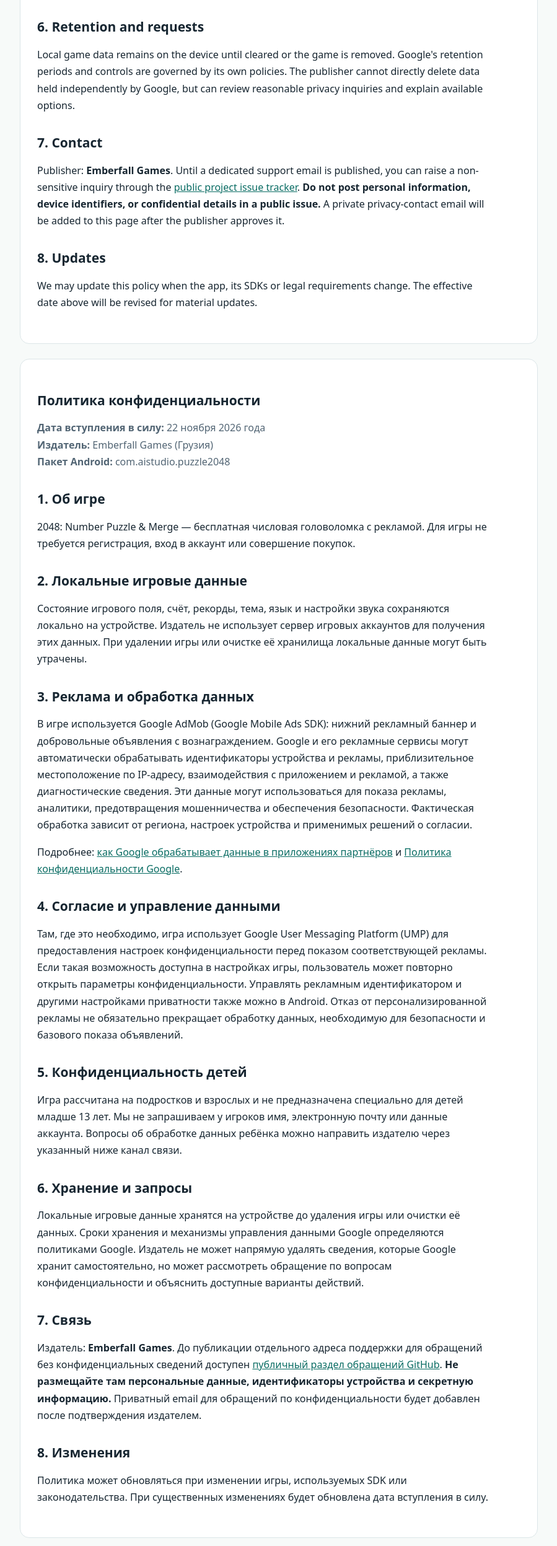
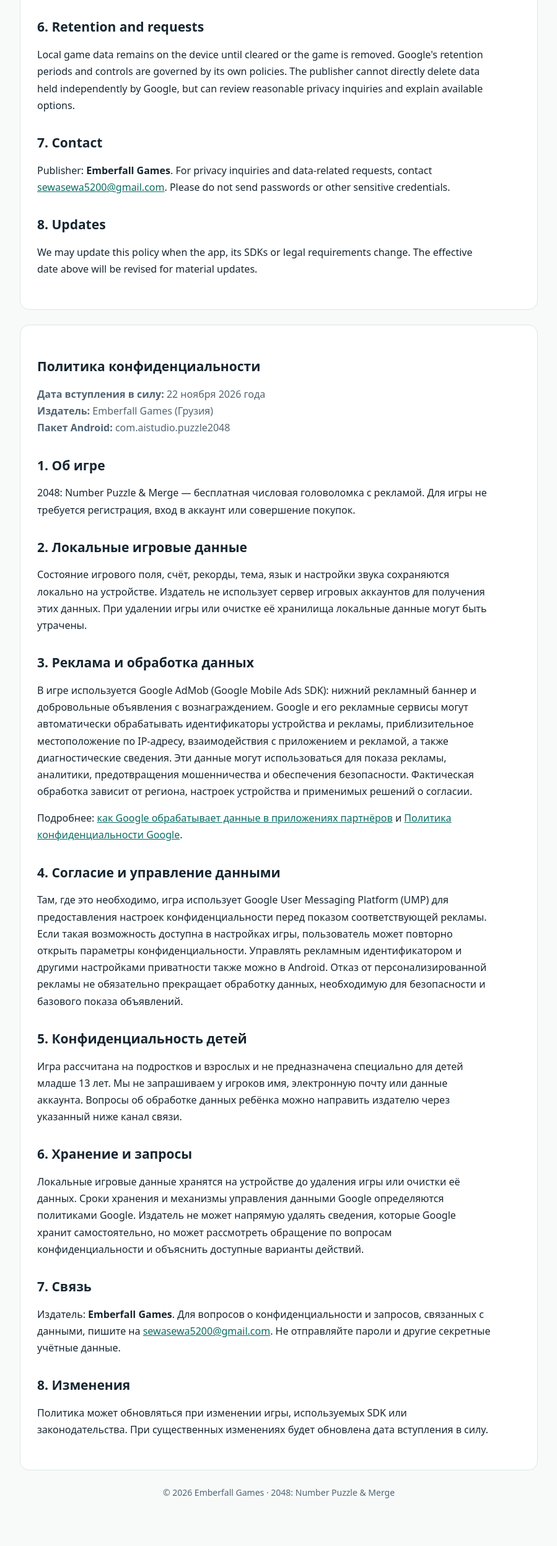
Before and after one commit to FANTAZZ7/emberfall-privacy, a plain HTML site: page index.html in a window 1280 px wide. Shown: the part 1510-4005 px from the top of the page at 62% size, without its empty margins (190-1089 px from the left). Drawn offline with Linux system fonts and the light colour scheme.

Commit message:
Add approved privacy contact email in English and Russian

```diff
--- a/index.html
+++ b/index.html
@@ -36,7 +36,7 @@
 <h2>6. Retention and requests</h2>
 <p>Local game data remains on the device until cleared or the game is removed. Google's retention periods and controls are governed by its own policies. The publisher cannot directly delete data held independently by Google, but can review reasonable privacy inquiries and explain available options.</p>
 <h2>7. Contact</h2>
-<p>Publisher: <strong>Emberfall Games</strong>. Until a dedicated support email is published, you can raise a non-sensitive inquiry through the <a href="https://github.com/FANTAZZ7/emberfall-privacy/issues" rel="noopener noreferrer">public project issue tracker</a>. <strong>Do not post personal information, device identifiers, or confidential details in a public issue.</strong> A private privacy-contact email will be added to this page after the publisher approves it.</p>
+<p>Publisher: <strong>Emberfall Games</strong>. For privacy inquiries and data-related requests, contact <a href="mailto:sewasewa5200@gmail.com">sewasewa5200@gmail.com</a>. Please do not send passwords or other sensitive credentials.</p>
 <h2>8. Updates</h2><p>We may update this policy when the app, its SDKs or legal requirements change. The effective date above will be revised for material updates.</p>
 </article>
 <article id="russian" lang="ru">
@@ -56,7 +56,7 @@
 <h2>6. Хранение и запросы</h2>
 <p>Локальные игровые данные хранятся на устройстве до удаления игры или очистки её данных. Сроки хранения и механизмы управления данными Google определяются политиками Google. Издатель не может напрямую удалять сведения, которые Google хранит самостоятельно, но может рассмотреть обращение по вопросам конфиденциальности и объяснить доступные варианты действий.</p>
 <h2>7. Связь</h2>
-<p>Издатель: <strong>Emberfall Games</strong>. До публикации отдельного адреса поддержки для обращений без конфиденциальных сведений доступен <a href="https://github.com/FANTAZZ7/emberfall-privacy/issues" rel="noopener noreferrer">публичный раздел обращений GitHub</a>. <strong>Не размещайте там персональные данные, идентификаторы устройства и секретную информацию.</strong> Приватный email для обращений по конфиденциальности будет добавлен после подтверждения издателем.</p>
+<p>Издатель: <strong>Emberfall Games</strong>. Для вопросов о конфиденциальности и запросов, связанных с данными, пишите на <a href="mailto:sewasewa5200@gmail.com">sewasewa5200@gmail.com</a>. Не отправляйте пароли и другие секретные учётные данные.</p>
 <h2>8. Изменения</h2><p>Политика может обновляться при изменении игры, используемых SDK или законодательства. При существенных изменениях будет обновлена дата вступления в силу.</p>
 </article>
 <footer>© 2026 Emberfall Games · 2048: Number Puzzle &amp; Merge</footer>
```
